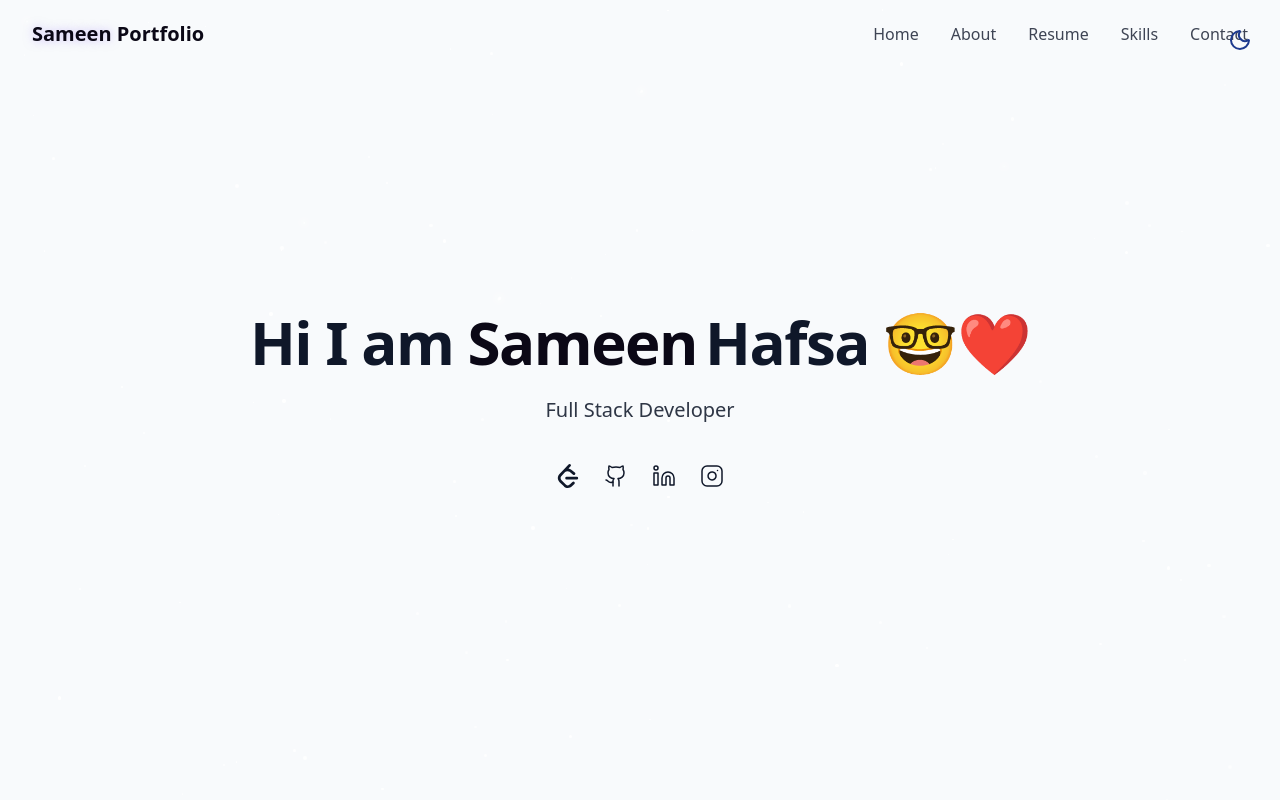
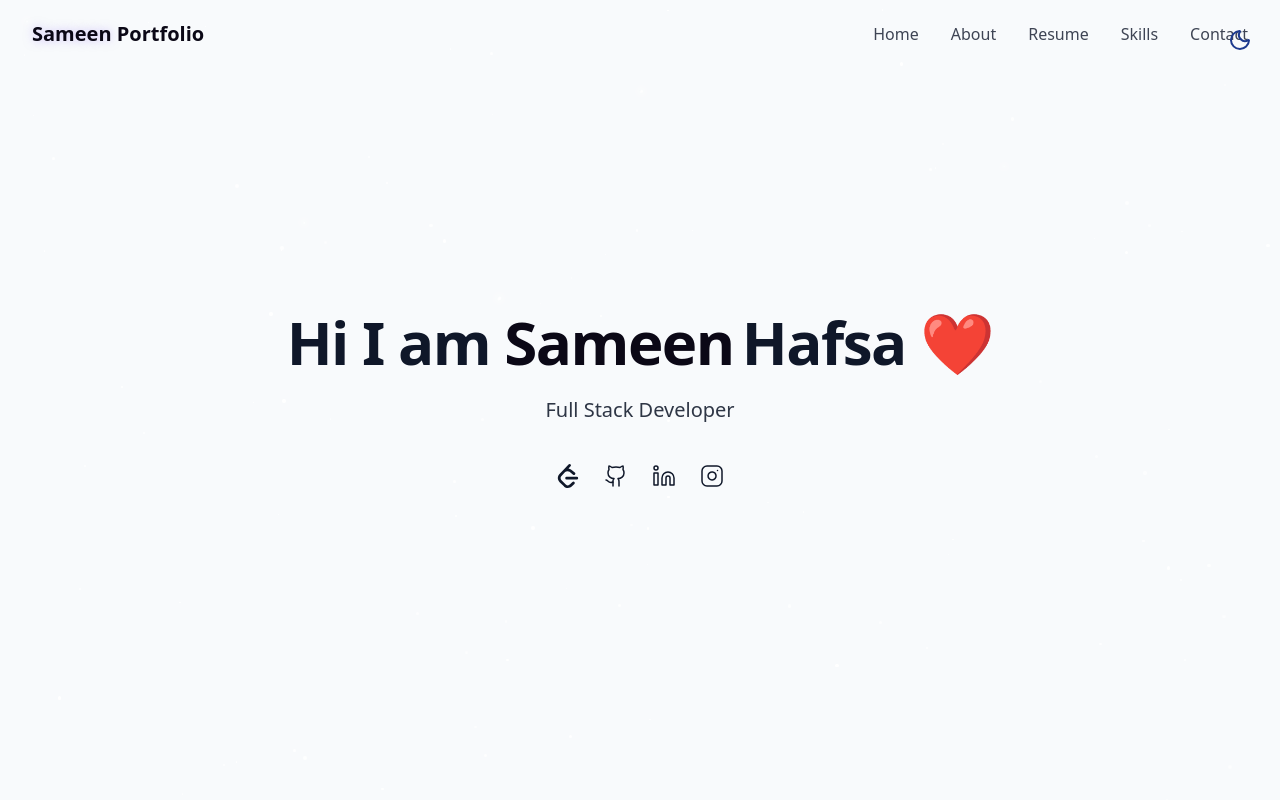
Before and after one commit to SameenHafsa/sameenhafsaa, a React (Vite) app: page / in a window 1280 px wide. Shown: the top 800 px of the page. Built offline with nearby package versions, Linux system fonts and the light colour scheme.

Commit message:
Update HeroSection.jsx

```diff
--- a/src/components/HeroSection.jsx
+++ b/src/components/HeroSection.jsx
@@ -31,7 +31,7 @@ export const HeroSection = () => {
             <span className="opacity-0 animate-fade-in">Hi I am</span>
             <span className="text-primary opacity-0 animate-fade-in-delay-1"> Sameen</span>
             <span className="text-gradient ml-2 opacity-0 animate-fade-in-delay-2">
-              Hafsa 🤓❤️
+              Hafsa ❤️
             </span>
           </h1>
 
```
